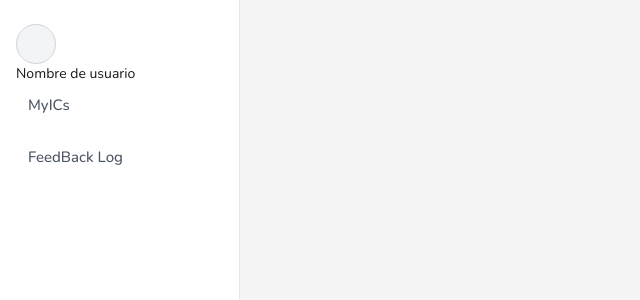
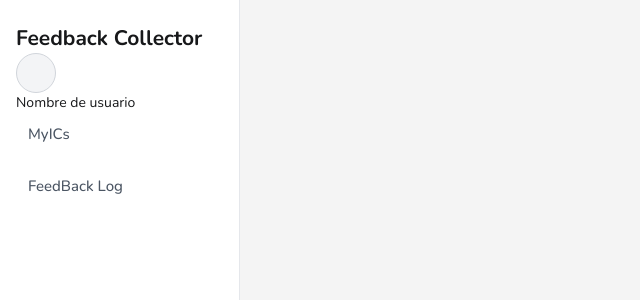
Before and after one commit to FeedbackCollector/feedback-collector, a React (Vite) app in the folder feedback-app-web/: page / in a window 1280 px wide. Shown: the top 300 px of the page, without its empty margins (0-640 px from the left). Built offline with nearby package versions, Linux system fonts and the light colour scheme.

Commit message:
feat(NavBar): add header and improve nav-link styles

```diff
--- a/feedback-app-web/src/Components/Manager-Nav.css
+++ b/feedback-app-web/src/Components/Manager-Nav.css
@@ -1,3 +1,7 @@
+h1{
+  font-size: ;
+}
+
 .manager-sidebar {
   display: flex;
   flex: 0 0 240px;
@@ -29,9 +33,13 @@
     color 150ms ease;
 }
 
-.nav-link:hover,
+.nav-link:hover {
+  background: #eff6ff;
+  color: #1d4ed8;
+}
+
 .nav-link.active {
-  background: #eff6ff;
+  background: #dbebff;
   color: #1d4ed8;
 }
 
--- a/feedback-app-web/src/Components/Manager-Nav.tsx
+++ b/feedback-app-web/src/Components/Manager-Nav.tsx
@@ -9,20 +9,23 @@ const LINKS = [
 
 export function NavBar({ links = LINKS }) {
   return (
+  <>
     <aside className="manager-sidebar">
+      <h1>Feedback Collector</h1>
       <User />
       <nav className="manager-nav" aria-label="Navegación principal">
         {links.map((link) => (
           <NavLink
-            key={link.to}
-            to={link.to}
-            end={link.to === '/'}
-            className={({ isActive }) => `nav-link ${isActive ? 'active' : ''}`}
+          key={link.to}
+          to={link.to}
+          end={link.to === '/'}
+          className={({ isActive }) => `nav-link ${isActive ? 'active' : ''}`}
           >
             {link.label}
           </NavLink>
         ))}
       </nav>
     </aside>
+  </>
   );
 }
```
